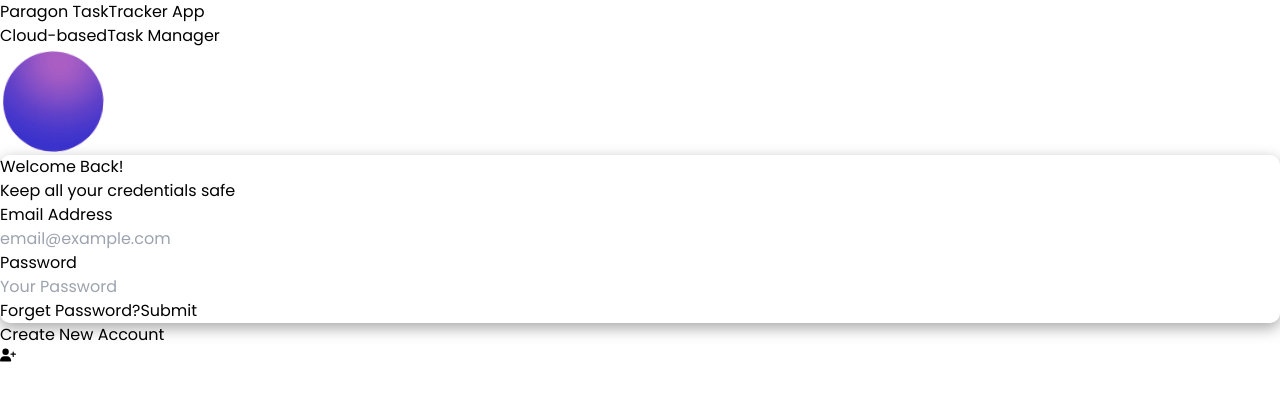
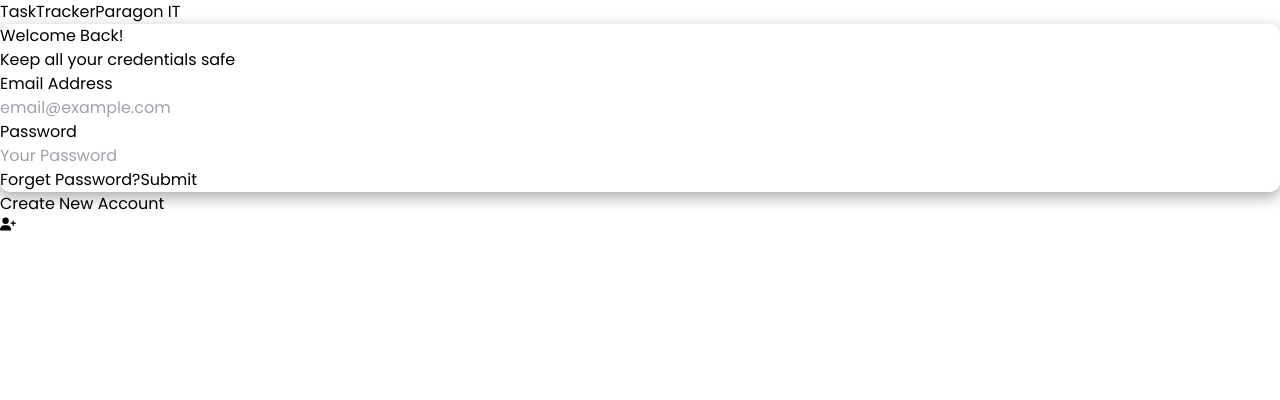
Before and after one commit to mahirr476/TaskTracker, a React (Vite) app in the folder app/TaskTracker/client/: page /log-in in a window 1280 px wide. Shown: the top 400 px of the page. Built offline with nearby package versions, Linux system fonts and the light colour scheme.

Commit message:
updated login UI

```diff
--- a/app/TaskTracker/client/src/pages/Login.jsx
+++ b/app/TaskTracker/client/src/pages/Login.jsx
@@ -57,23 +57,24 @@ const Login = () => {
   };
 
   return (
-    <div className="w-full min-h-screen flex items-center justify-center flex-col lg:flex-row bg-[#f3f4f6]">
-      <div className="w-full md:w-auto flex gap-0 md:gap-40 flex-col md:flex-row items-center justify-center">
+    <div className="w-full py-5 min-h-screen flex items-center justify-center flex-col lg:flex-row bg-[#f3f4f6]">
+      <div className="w-full md:w-auto flex gap-0 flex-col items-center justify-center">
         {/*Left Side*/}
-        <div className="h-full w-full lg:w-2/3 flex flex-col items-center justify-center">
-          <div className="w-full md:max-w-lg 2xl:max-w-3xl flex flex-col items-center justify-center gap-5 md:gap-y-10 2xl:mt-20">
-            <span className='flex gap-1 py-1 px-3 border rounded-full text-sm md:text-base lg:text-xl border-gray-300 text-gray-600'>
-              Paragon TaskTracker App
-            </span>
-            <p className='flex flex-col gap-0 md:gap-4 text-4xl md:text-6xl 2xl:text-7xl font-black text-center text-blue-700'>
-              <span>Cloud-based</span>
-              <span>Task Manager</span>
-            </p>
+        <div className="w-full flex flex-col items-center justify-center">
+          <div className="w-full mb-5  md:max-w-lg 2xl:max-w-3xl flex flex-col items-center justify-center gap-5 md:gap-y-10 2xl:mt-20">
 
-            <div className='cell'>
+            <div className='text-4xl md:text-6xl 2xl:text-5xl flex flex-col gap-2 justify-center items-center text-center  text-blue-500'>
+              <span >TaskTracker</span>
+              <span className='flex py-1 px-3 border rounded-full text-sm md:text-base lg:text-xl border-gray-300 text-gray-600'>
+                Paragon IT
+              </span>
+            </div>
+
+
+            {/* <div className='cell'>
               <div className="circle rotate-in-up-left  ">
               </div>
-            </div>
+            </div> */}
           </div>
         </div>
 
@@ -91,7 +92,7 @@ const Login = () => {
           >
           <form onSubmit={handleSubmit(submitHandler)} className='form-container w-full md:w-[400px] flex flex-col gap-y-8 bg-white px-10 pt-14 pb-14'>
             <div className="">
-              <p className="text-blue-600 text-3xl font-bold text-center">Welcome Back!</p>
+              <p className="text-blue-500 text-3xl font-bold text-center">Welcome Back!</p>
               <p className='text-center text-base text-gray-700'>Keep all your credentials safe</p>
             </div>
 
@@ -121,14 +122,14 @@ const Login = () => {
                 error={errors.password ? errors.password.message : ""}
               />
 
-              <span className='text-sm text-gray-500 hover:text-blue-600 hover:underline cursor-pointer'>
+              <span className='text-sm text-gray-500 hover:text-blue-500 hover:underline cursor-pointer'>
                 Forget Password?
               </span>
 
               <Button
                 type='submit'
                 label='Submit'
-                className='w-full h-10 bg-blue-700 text-white rounded-full' />
+                className='w-full h-10 bg-blue-500 text-white rounded-full' />
             </div>
           </form>
           </Transition>
@@ -146,7 +147,7 @@ const Login = () => {
           <form onSubmit={handleSubmit(submitHandler)} className='form-container w-full md:w-[400px] flex flex-col gap-y-8 bg-white px-10 pt-14 pb-14'>
 
             <div className="text-center">
-              <p className="text-3xl font-bold text-blue-600">Register</p>
+              <p className="text-3xl font-bold text-blue-500">Register</p>
               <p className='text-gray-700'>Create your account</p>
             </div>
 
@@ -210,13 +211,13 @@ const Login = () => {
             <Button
               type='submit'
               label='Register'
-              className='w-full h-10 bg-blue-700 text-white rounded-full'
+              className='w-full h-10 bg-blue-500 text-white rounded-full'
             />
 
             </form>
           </Transition>
 
-          <Button onClick={toggleForm} className='mt-4 flex justify-center items-center flex-row-reverse gap-2 text-blue-700 hover:underline' icon={isRegistering ? <MdOutlineLogin/>: <FaUserPlus />} label={isRegistering ? "Back to Login" : "Create New Account"}/>
+          <Button onClick={toggleForm} className='mt-4 w-[15rem] p-0 flex bg-gray-300 rounded justify-center items-center flex-row-reverse gap-2  text-black hover:bg-blue-500 hover:text-white ' icon={isRegistering ? <MdOutlineLogin/>: <FaUserPlus />} label={isRegistering ? "Back to Login" : "Create New Account"}/>
 
 
         </div>
```
